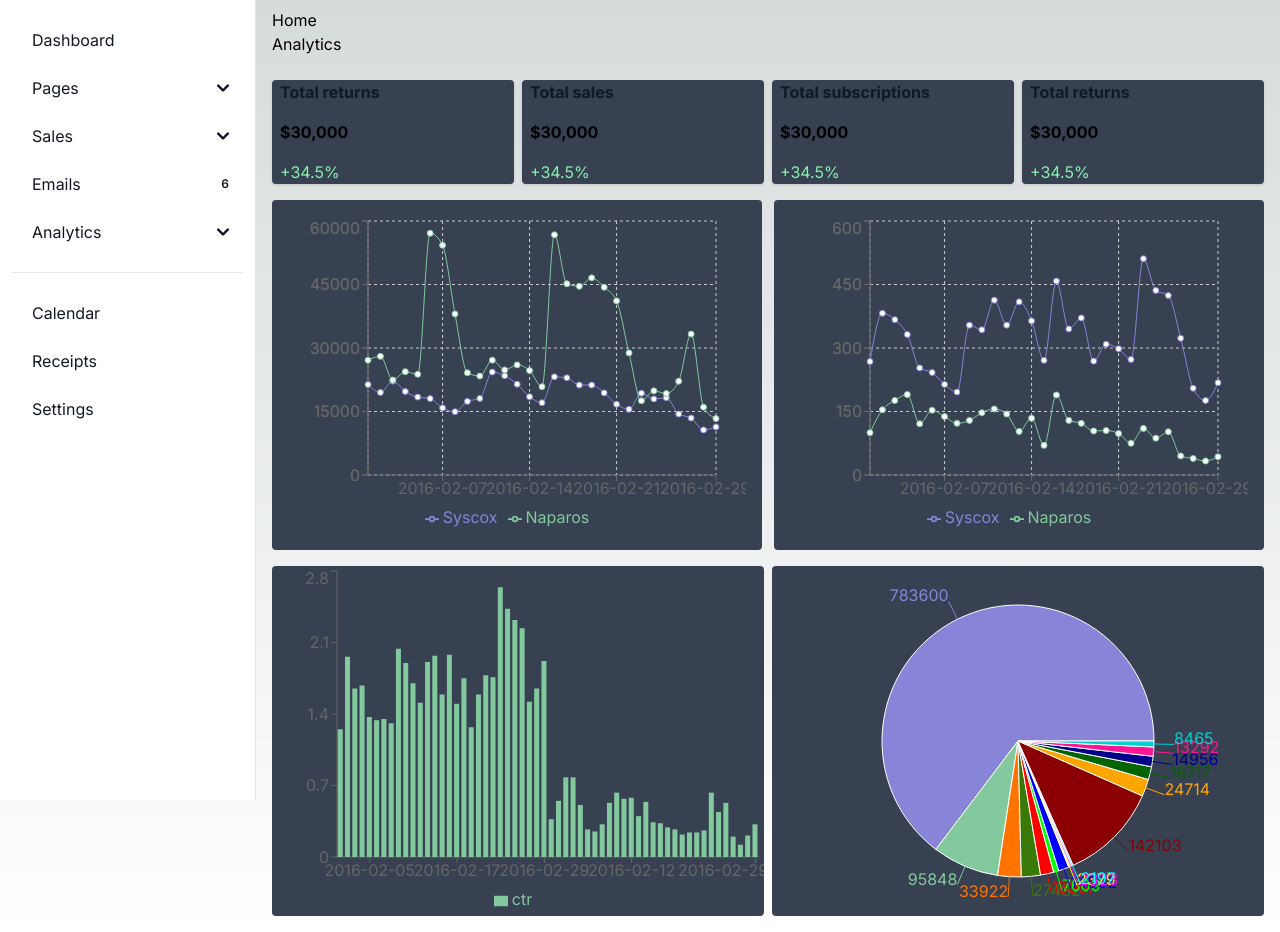
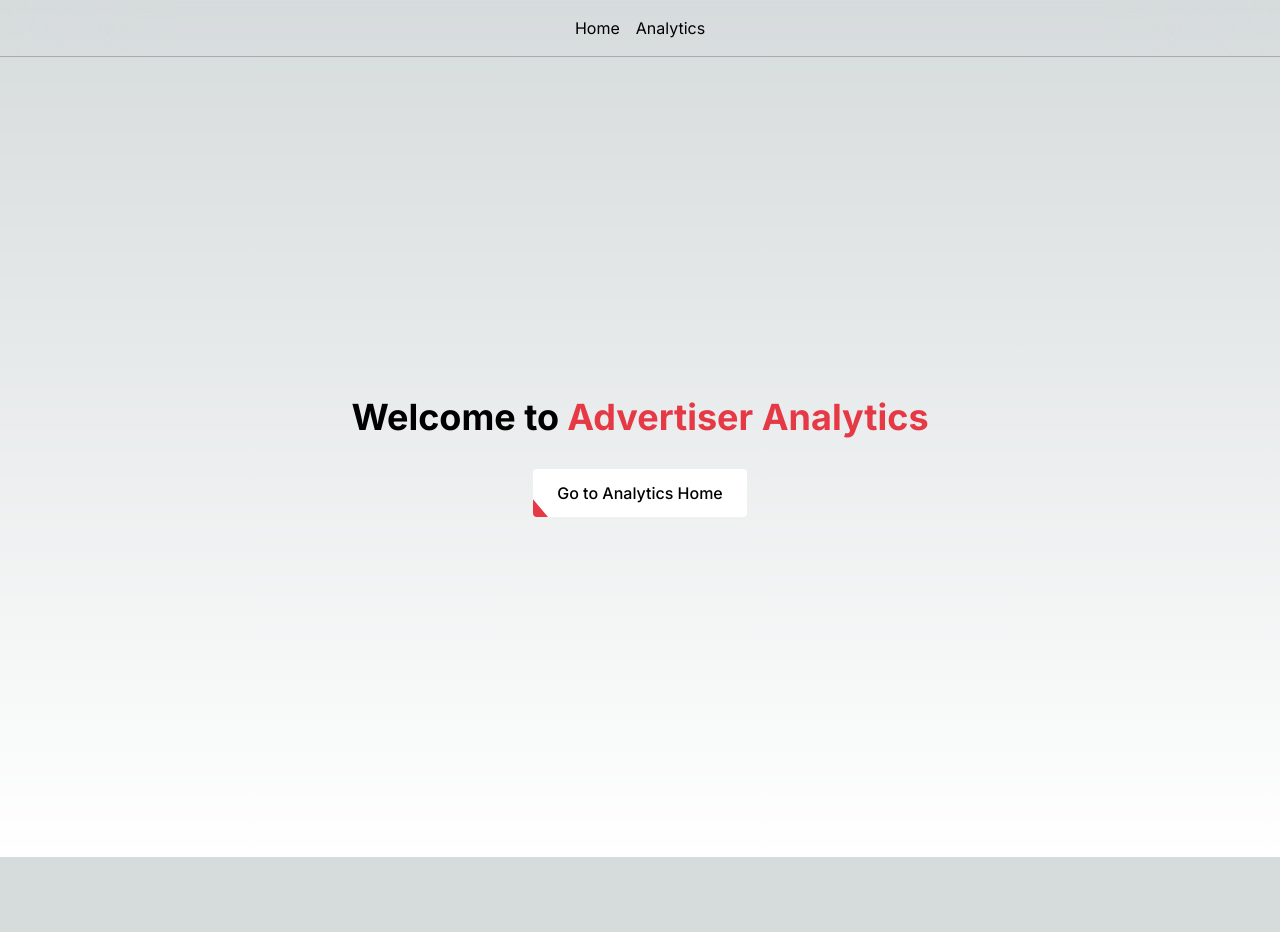
Before and after one commit to cdr7299/ad-anayltics-dash, a Next.js app: page / in a window 1280 px wide. After the commit the page ends 857 px from the top, so only its background shows below. Built offline with nearby package versions, Linux system fonts and the light colour scheme.

Commit message:
feat: add homepage, base button

```diff
--- /dev/null
+++ b/app/(home)/page.tsx
@@ -0,0 +1,15 @@
+import Button from "@/components/ui/button";
+
+export default async function Home() {
+  return (
+    <div className="flex min-h-screen items-center justify-center">
+      <div className="flex w-full gap-8 flex-col">
+        <h1 className="text-4xl text-center font-bold">
+          {`Welcome to`}
+          <span className="text-primary ml-2">Advertiser Analytics</span>
+        </h1>
+        <Button>Go to Analytics Home</Button>
+      </div>
+    </div>
+  );
+}
--- a/app/_components/charts/charts.tsx
+++ b/app/_components/charts/charts.tsx
@@ -9,30 +9,30 @@ const Charts = () => {
     <>
       <section>
         <div className="flex m-4 gap-2">
-          <div className="flex-1 px-2 justify-center w-16 bg-gray-700 shadow rounded h-300px">
+          <div className="flex-1 p-4 justify-center w-16 bg-gray-700 shadow rounded h-300px">
             <div className="">
-              <p className="text-gray-900 font-bold">Total returns</p>
+              <p className="text-gray-200 font-semibold">Total returns</p>
               <p className="py-4 font-bold">$30,000 </p>
               <p className="text-green-300">+34.5%</p>
             </div>
           </div>
-          <div className="flex-1 px-2 justify-center w-16 bg-gray-700 shadow rounded max-h-300px">
+          <div className="flex-1 p-4 justify-center w-16 bg-gray-700 shadow rounded max-h-300px">
             <div className="">
-              <p className="text-gray-900 font-bold">Total sales</p>
+              <p className="text-gray-200 font-semibold">Total sales</p>
               <p className="py-4 font-bold">$30,000 </p>
               <p className="text-green-300">+34.5%</p>
             </div>
           </div>
-          <div className="flex-1 px-2 justify-center w-16  bg-gray-700 shadow rounded max-h-300px">
+          <div className="flex-1 p-4 justify-center w-16  bg-gray-700 shadow rounded max-h-300px">
             <div className="">
-              <p className="text-gray-900 font-bold">Total subscriptions</p>
+              <p className="text-gray-200 font-semibold">Total subscriptions</p>
               <p className="py-4 font-bold">$30,000 </p>
               <p className="text-green-300">+34.5%</p>
             </div>
           </div>
-          <div className="flex-1 px-2 justify-center w-16  bg-gray-700 shadow rounded h-300px">
+          <div className="flex-1 p-4 justify-center w-16  bg-gray-700 shadow rounded h-300px">
             <div className="">
-              <p className="text-gray-900 font-bold">Total returns</p>
+              <p className="text-gray-200 font-semibold">Total returns</p>
               <p className="py-4 font-bold ">$30,000 </p>
               <p className="text-green-300">+34.5%</p>
             </div>
--- a/app/_components/navbar/navbar.tsx
+++ /dev/null
@@ -1,17 +0,0 @@
-const Navbar = () => {
-  return (
-    <>
-      <nav className="flex justify-between items-center px-4 py-2">
-        <div className="flex-grow">
-          <ul>
-            <li>Home</li>
-            <li>Analytics</li>
-          </ul>
-        </div>
-        <div className="flex items-center"></div>
-      </nav>
-    </>
-  );
-};
-
-export default Navbar;
--- /dev/null
+++ b/app/analytics/page.tsx
@@ -0,0 +1,11 @@
+import Charts from "../_components/charts/charts";
+
+export default async function Home() {
+  return (
+    <div className="flex min-h-screen">
+      <main className="flex-grow relative">
+        <Charts />
+      </main>
+    </div>
+  );
+}
--- a/app/layout.tsx
+++ b/app/layout.tsx
@@ -1,6 +1,7 @@
 import type { Metadata } from "next";
 import { Inter } from "next/font/google";
 import "./globals.css";
+import Navbar from "@/components/navbar";
 
 const inter = Inter({ subsets: ["latin"] });
 
@@ -16,7 +17,10 @@ export default function RootLayout({
 }>) {
   return (
     <html lang="en">
-      <body className={inter.className}>{children}</body>
+      <body className={inter.className}>
+        <Navbar />
+        {children}
+      </body>
     </html>
   );
 }
--- a/app/page.tsx
+++ /dev/null
@@ -1,18 +0,0 @@
-import Image from "next/image";
-import advertiser_data from "./_data/advertiser_data.json";
-import country_data from "./_data/country_data.json";
-import Sidebar from "./_components/sidebar/sidebar";
-import Navbar from "./_components/navbar/navbar";
-import Charts from "./_components/charts/charts";
-
-export default async function Home() {
-  return (
-    <div className="flex min-h-screen">
-      <Sidebar />
-      <main className="flex-grow ml-64 relative">
-        <Navbar />
-        <Charts />
-      </main>
-    </div>
-  );
-}
--- /dev/null
+++ b/components/navbar.tsx
@@ -0,0 +1,19 @@
+import Link from "next/link";
+
+const Navbar = () => {
+  return (
+    <>
+      <nav className="flex justify-between items-center px-4 py-4 border-b-[1px] border-[#aaa] text-primary-foreground backdrop-blur-3xl">
+        <div className="flex-grow">
+          <ul className="flex gap-4 items-center justify-center">
+            <Link href="/">Home</Link>
+            <Link href="/analytics">Analytics</Link>
+          </ul>
+        </div>
+        <div className="flex items-center"></div>
+      </nav>
+    </>
+  );
+};
+
+export default Navbar;
--- /dev/null
+++ b/components/ui/button.tsx
@@ -0,0 +1,20 @@
+export interface ButtonProps
+  extends React.ButtonHTMLAttributes<HTMLButtonElement> {}
+
+const Button = (props: ButtonProps) => {
+  return (
+    <button {...props}>
+      <a
+        href="#_"
+        className="relative inline-flex items-center justify-start px-6 py-3 overflow-hidden font-medium transition-all bg-white rounded hover:bg-white group"
+      >
+        <span className="w-48 h-48 rounded rotate-[-40deg] bg-primary absolute bottom-0 left-0 -translate-x-full ease-out duration-500 transition-all translate-y-full mb-9 ml-9 group-hover:ml-0 group-hover:mb-32 group-hover:translate-x-0"></span>
+        <span className="relative w-full text-left text-black transition-colors duration-300 ease-in-out group-hover:text-white">
+          {props.children}
+        </span>
+      </a>
+    </button>
+  );
+};
+
+export default Button;
--- a/tailwind.config.ts
+++ b/tailwind.config.ts
@@ -8,6 +8,11 @@ const config: Config = {
   ],
   theme: {
     extend: {
+      colors: {
+        primary: {
+          DEFAULT: "rgb(230, 57, 70)",
+        },
+      },
       backgroundImage: {
         "gradient-radial": "radial-gradient(var(--tw-gradient-stops))",
         "gradient-conic":
```
